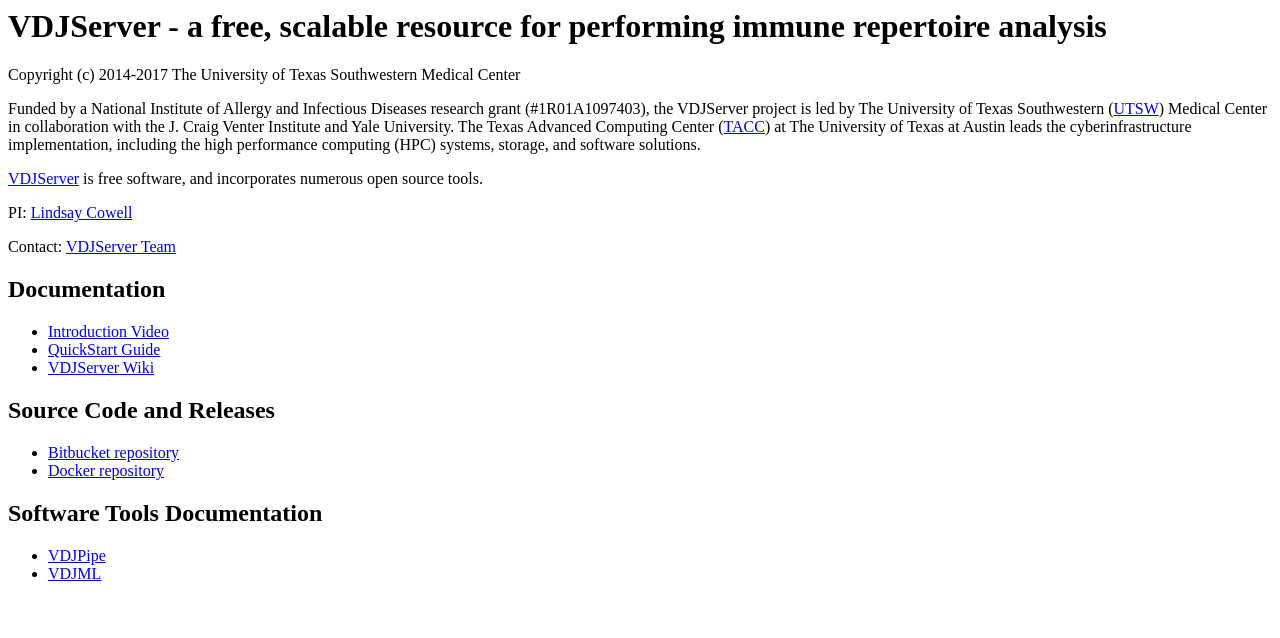
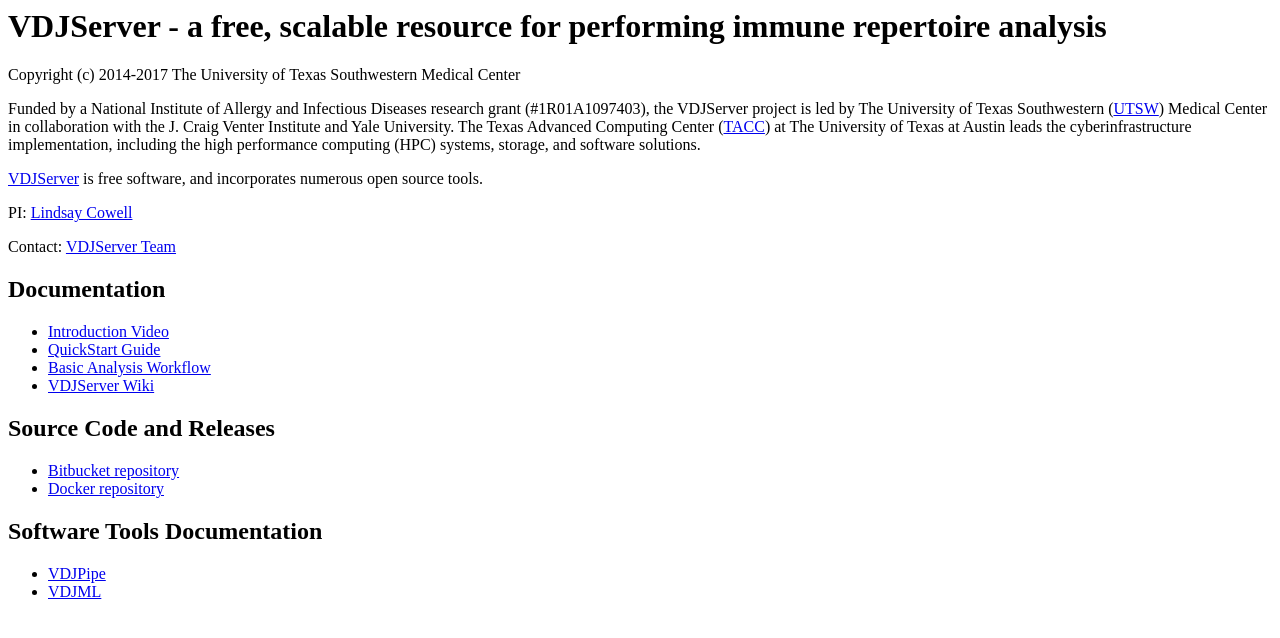
Before and after one commit to vdjserver/vdjserver-doc, a plain HTML site: page vdjserver/index.html in a window 1280 px wide. Drawn offline with Linux system fonts and the light colour scheme.

Commit message:
basic analysis workflow doc

```diff
--- a/vdjserver/index.html
+++ b/vdjserver/index.html
@@ -28,6 +28,7 @@
     <ul>
       <li><a href="https://youtu.be/DgqKP-L75CM" target="_blank">Introduction Video</a></li>
       <li><a href="QuickStart/Quickstart_Vdjserver_Release1.0.pdf" target="_blank">QuickStart Guide</a></li>
+      <li><a href="QuickStart/VDJServer_Release1.1_Basic_Analysis_Workflow.pdf" target="_blank">Basic Analysis Workflow</a></li>
       <li><a href="http://wiki.vdjserver.org/" target="_blank">VDJServer Wiki</a></li>
     </ul>
 
```
Also changed, not shown: 1 other file.
